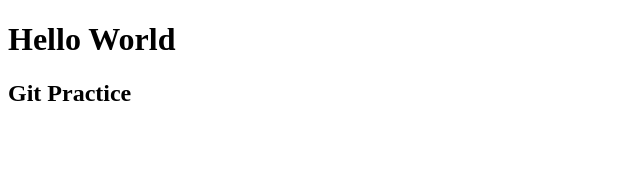
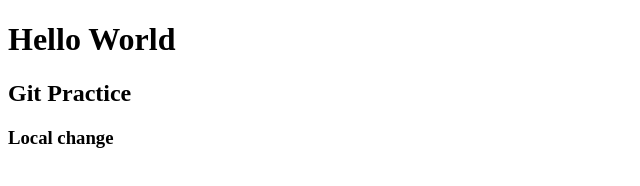
Before and after one commit to jmabdo/git-practice, a plain HTML site: page index.html in a window 1280 px wide. Shown: the whole page, without its empty margins (0-640 px from the left). Drawn offline with Linux system fonts and the light colour scheme.

Commit message:
made local change

```diff
--- a/index.html
+++ b/index.html
@@ -10,5 +10,6 @@
     <!-- Adding a comment -->
     <h1>Hello World</h1>
     <h2>Git Practice</h2>
+    <h3>Local change</h3>
 </body>
 </html>
```
